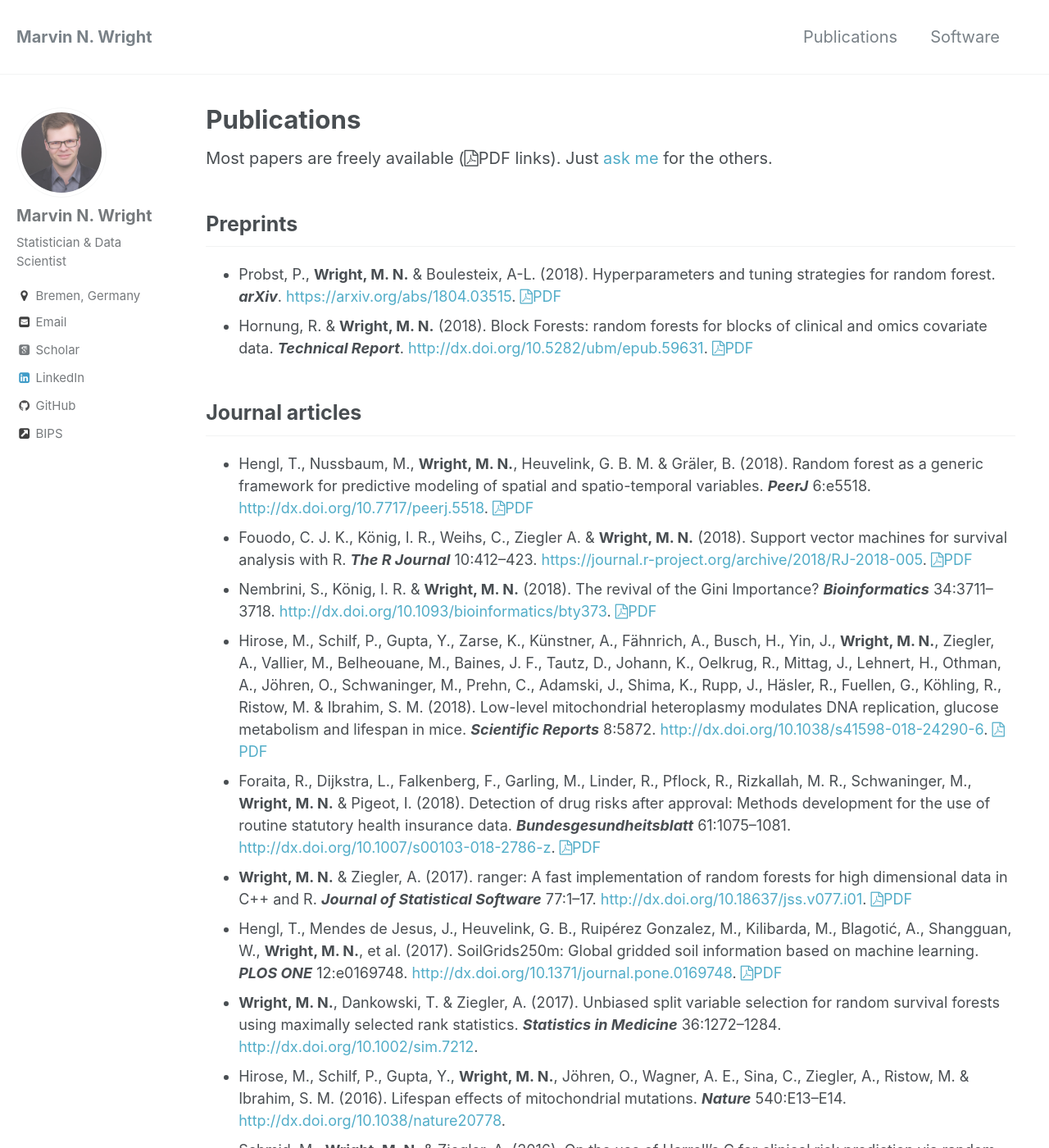
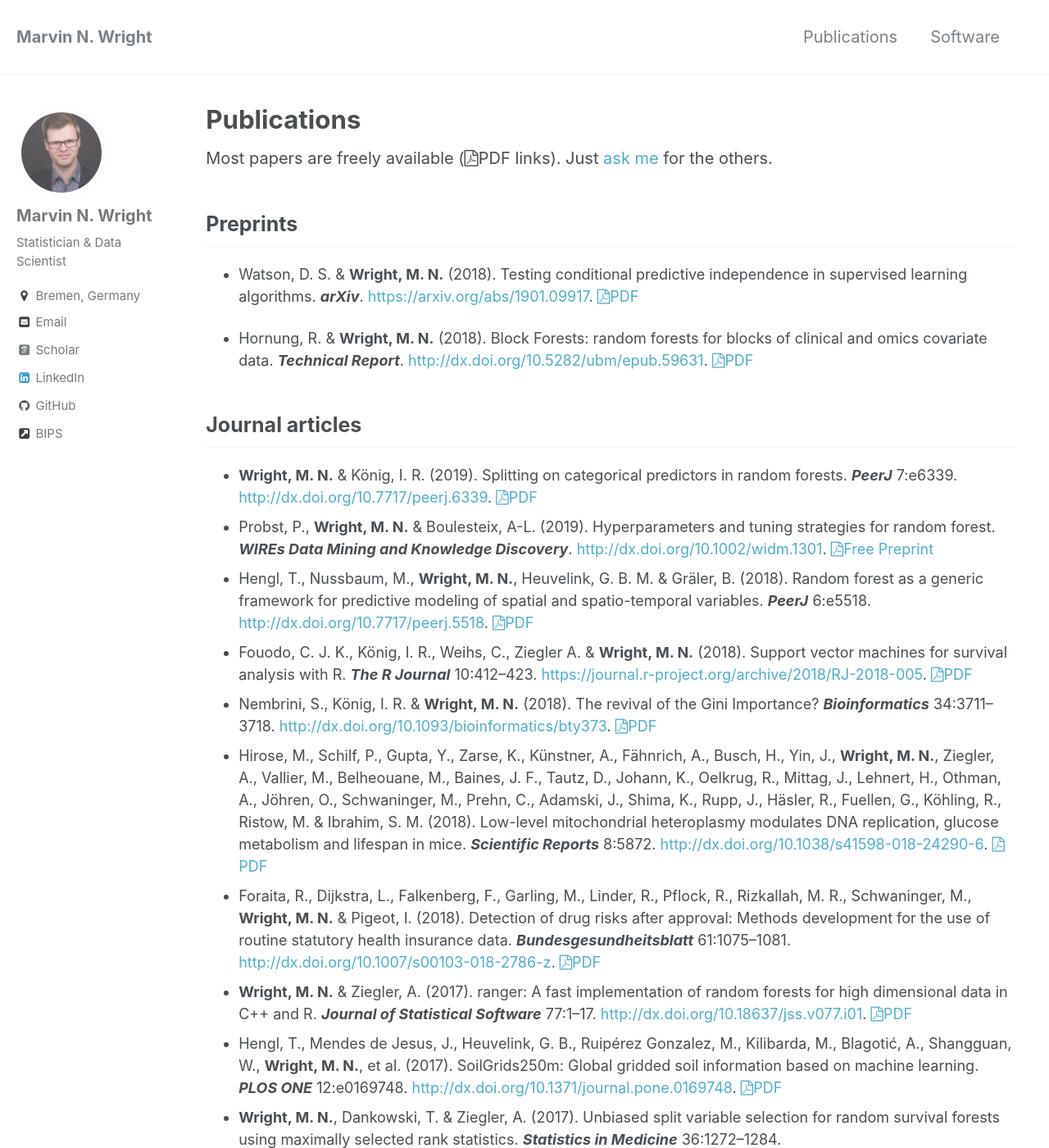
Before and after one commit to mnwright/mnwright.github.io, a Jekyll site: the page built from _pages/publications.md, in a window 1280 px wide and 1400 px high. Shown: the whole window at 82% size. Built offline with Jekyll 4.4.1, drawn with Linux system fonts in a browser that asks for light colours; some web fonts are replaced.

Commit message:
update publications

```diff
--- a/_pages/publications.md
+++ b/_pages/publications.md
@@ -6,10 +6,13 @@ permalink: /publications/
 Most papers are freely available (<i class="fa fa-file-pdf-o"></i>PDF links). Just <a href="mailto:web@wrig.de">ask me</a> for the others.
 
 ## Preprints
-* {:.pub} Probst, P., **Wright, M. N.** & Boulesteix, A-L. (2018). Hyperparameters and tuning strategies for random forest. ***arXiv***. <https://arxiv.org/abs/1804.03515>. <a href="https://arxiv.org/pdf/1804.03515"><i class="fa fa-file-pdf-o"></i>PDF</a>
+* {:.pub} Watson, D. S. & **Wright, M. N.** (2018). Testing conditional predictive independence in supervised learning algorithms. ***arXiv***. <https://arxiv.org/abs/1901.09917>. <a href="https://arxiv.org/pdf/1901.09917"><i class="fa fa-file-pdf-o"></i>PDF</a>
+
 * {:.pub} Hornung, R. & **Wright, M. N.** (2018). Block Forests: random forests for blocks of clinical and omics covariate data. ***Technical Report***. <http://dx.doi.org/10.5282/ubm/epub.59631>. <a href="https://epub.ub.uni-muenchen.de/59631/1/TR.pdf"><i class="fa fa-file-pdf-o"></i>PDF</a>
 
 ## Journal articles
+* {:.pub} **Wright, M. N.** & König, I. R. (2019). Splitting on categorical predictors in random forests. ***PeerJ*** 7:e6339. <http://dx.doi.org/10.7717/peerj.6339>. <a href="https://peerj.com/articles/6339.pdf"><i class="fa fa-file-pdf-o"></i>PDF</a>
+* {:.pub} Probst, P., **Wright, M. N.** & Boulesteix, A-L. (2019). Hyperparameters and tuning strategies for random forest. ***WIREs Data Mining and Knowledge Discovery***. <http://dx.doi.org/10.1002/widm.1301>. <a href="https://arxiv.org/pdf/1804.03515"><i class="fa fa-file-pdf-o"></i>Free Preprint</a>
 * {:.pub} Hengl, T., Nussbaum, M., **Wright, M. N.**, Heuvelink, G. B. M. & Gräler, B. (2018). Random forest as a generic framework for predictive modeling of spatial and spatio-temporal variables. ***PeerJ*** 6:e5518. <http://dx.doi.org/10.7717/peerj.5518>. <a href="https://peerj.com/articles/5518.pdf"><i class="fa fa-file-pdf-o"></i>PDF</a>
 * {:.pub} Fouodo, C. J. K., König, I. R., Weihs, C., Ziegler A. & **Wright, M. N.** (2018). Support vector machines for survival analysis with R. ***The R Journal*** 10:412–423. <https://journal.r-project.org/archive/2018/RJ-2018-005>. <a href="https://journal.r-project.org/archive/2018/RJ-2018-005/RJ-2018-005.pdf"><i class="fa fa-file-pdf-o"></i>PDF</a>
 * {:.pub} Nembrini, S., König, I. R. & **Wright, M. N.** (2018). The revival of the Gini Importance? ***Bioinformatics*** 34:3711–3718. <http://dx.doi.org/10.1093/bioinformatics/bty373>. <a href="https://academic.oup.com/bioinformatics/advance-article-pdf/doi/10.1093/bioinformatics/bty373/24804368/bty373.pdf"><i class="fa fa-file-pdf-o"></i>PDF</a>
@@ -19,7 +22,7 @@ Most papers are freely available (<i class="fa fa-file-pdf-o"></i>PDF links). Ju
 * {:.pub} Hengl, T., Mendes de Jesus, J., Heuvelink, G. B., Ruipérez Gonzalez, M., Kilibarda, M., Blagotić, A., Shangguan, W., **Wright, M. N.**, et al. (2017). SoilGrids250m: Global gridded soil information based on machine learning. ***PLOS ONE*** 12:e0169748. <http://dx.doi.org/10.1371/journal.pone.0169748>. <a href="http://journals.plos.org/plosone/article/file?id=10.1371/journal.pone.0169748&type=printable"><i class="fa fa-file-pdf-o"></i>PDF</a>
 * {:.pub} **Wright, M. N.**, Dankowski, T. & Ziegler, A. (2017). Unbiased split variable selection for random survival forests using maximally selected rank statistics. ***Statistics in Medicine*** 36:1272–1284. <http://dx.doi.org/10.1002/sim.7212>.
 * {:.pub} Hirose, M., Schilf, P., Gupta, Y., **Wright, M. N.**, Jöhren, O., Wagner, A. E., Sina, C., Ziegler, A., Ristow, M. & Ibrahim, S. M. (2016). Lifespan effects of mitochondrial mutations. ***Nature*** 540:E13–E14. <http://dx.doi.org/10.1038/nature20778>.
-* {:.pub} Schmid, M., **Wright, M. N.** & Ziegler, A. (2016). On the use of Harrell’s C for clinical risk prediction via random survival forests. ***Expert Systems with Applications*** 63:450–459. <http://dx.doi.org/10.1016/j.eswa.2016.07.018>. <a href="https://arxiv.org/pdf/1507.03092.pdf"><i class="fa fa-file-pdf-o"></i>PDF</a>
+* {:.pub} Schmid, M., **Wright, M. N.** & Ziegler, A. (2016). On the use of Harrell’s C for clinical risk prediction via random survival forests. ***Expert Systems with Applications*** 63:450–459. <http://dx.doi.org/10.1016/j.eswa.2016.07.018>. <a href="https://arxiv.org/pdf/1507.03092.pdf"><i class="fa fa-file-pdf-o"></i>Free Preprint</a>
 * {:.pub} Schirmer, J. H., **Wright, M. N.**, Herrmann, K., Laudien, M., Nölle, B., Reinhold-Keller, E., Bremer, J. P., Moosig, F. & Holle, J. U. (2016). Myeloperoxidase-ANCA associated Granulomatosis with polyangiitis is a clinically distinct subset within ANCA-associated vasculitis. ***Arthritis & Rheumatology***, 68:2953–2963. <http://dx.doi.org/10.1002/art.39786>. <a href="https://onlinelibrary.wiley.com/doi/pdf/10.1002/art.39786"><i class="fa fa-file-pdf-o"></i>PDF</a>
 * {:.pub} **Wright, M. N.**, Ziegler, A. & König, I. R. (2016). Do little interactions get lost in dark random forests? ***BMC Bioinformatics*** 17:145. <http://dx.doi.org/10.1186/s12859-016-0995-8>. <a href="https://bmcbioinformatics.biomedcentral.com/track/pdf/10.1186/s12859-016-0995-8"><i class="fa fa-file-pdf-o"></i>PDF</a>
 * {:.pub} Schirmer, J. H., **Wright, M. N.**, Vonthein, R., Herrmann, K., Nölle. B., Both, M., Henes, F., Arlt, A., Gross, W. L., Schinke, S., Reinhold-Keller, E., Moosig, F. & Holle, J. U. (2016). Clinical presentation and long-term outcome of 144 patients with microscopic polyangiitis in a monocentric German cohort. ***Rheumatology (Oxford)*** 55:71–79. <http://dx.doi.org/10.1093/rheumatology/kev286>. <a href="https://academic.oup.com/rheumatology/article-pdf/55/1/71/18096538/kev286.pdf"><i class="fa fa-file-pdf-o"></i>PDF</a>
```
